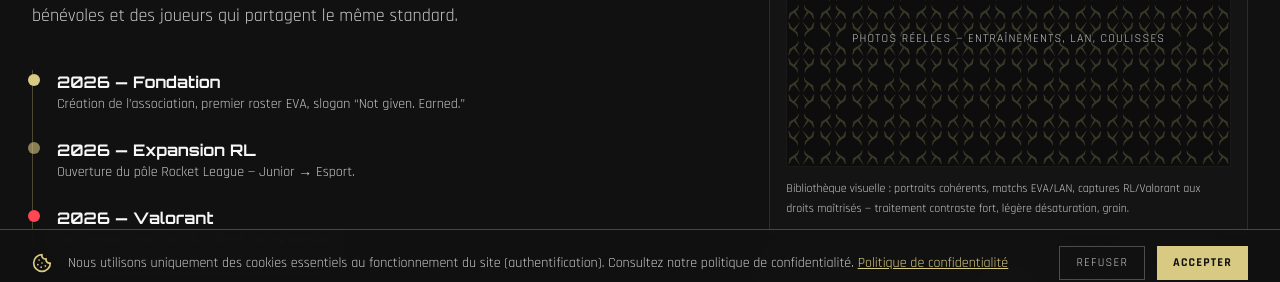
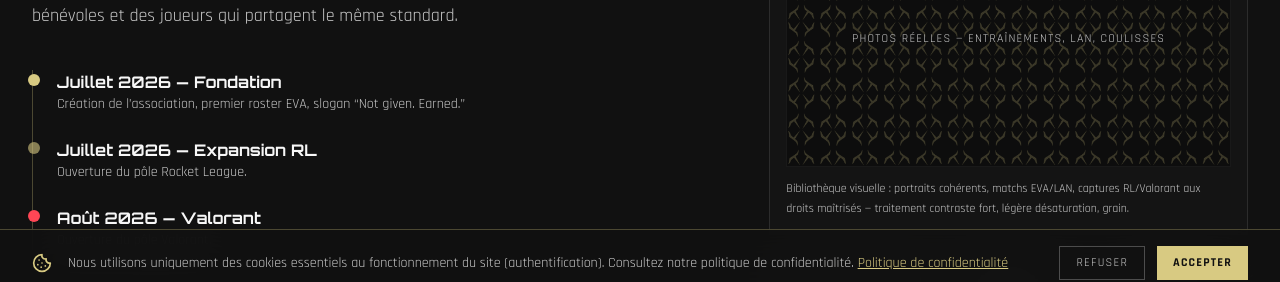
Before and after one commit to Elysiumweb/main, a React (Create React App) app: page /a-propos in a window 1280 px wide. Shown: the part 504-786 px from the top of the page. Built offline with nearby package versions, Linux system fonts and the light colour scheme; no server answers; the database is empty.

Commit message:
Update timeline entries in About page

```diff
--- a/src/pages/About.jsx
+++ b/src/pages/About.jsx
@@ -56,9 +56,9 @@
             <p className="text-[#c8c8c8] leading-relaxed text-lg">{t("about.history.text")}</p>
             {/* Chronologie */}
             <div className="mt-10 border-l border-[#D8CA82]/30 pl-6 space-y-6" data-testid="about-timeline">
-              <div className="relative"><span className="absolute -left-[29px] top-1 w-3 h-3 bg-[#D8CA82] rounded-full"/><p className="font-display font-bold text-[#f7f7f7]">2026 — Fondation</p><p className="text-sm text-[#c8c8c8]">Création de l’association, premier roster EVA, slogan “Not given. Earned.”</p></div>
-              <div className="relative"><span className="absolute -left-[29px] top-1 w-3 h-3 bg-[#D8CA82]/60 rounded-full"/><p className="font-display font-bold text-[#f7f7f7]">2026 — Expansion RL</p><p className="text-sm text-[#c8c8c8]">Ouverture du pôle Rocket League — Junior → Esport.</p></div>
-              <div className="relative"><span className="absolute -left-[29px] top-1 w-3 h-3 bg-[#FF4655] rounded-full"/><p className="font-display font-bold text-[#f7f7f7]">2026 — Valorant</p><p className="text-sm text-[#c8c8c8]">Deux rosters Valeureux & Vaillant, même exigence.</p></div>
+              <div className="relative"><span className="absolute -left-[29px] top-1 w-3 h-3 bg-[#D8CA82] rounded-full"/><p className="font-display font-bold text-[#f7f7f7]">Juillet 2026 — Fondation</p><p className="text-sm text-[#c8c8c8]">Création de l’association, premier roster EVA, slogan “Not given. Earned.”</p></div>
+              <div className="relative"><span className="absolute -left-[29px] top-1 w-3 h-3 bg-[#D8CA82]/60 rounded-full"/><p className="font-display font-bold text-[#f7f7f7]">Juillet 2026 — Expansion RL</p><p className="text-sm text-[#c8c8c8]">Ouverture du pôle Rocket League.</p></div>
+              <div className="relative"><span className="absolute -left-[29px] top-1 w-3 h-3 bg-[#FF4655] rounded-full"/><p className="font-display font-bold text-[#f7f7f7]">Août 2026 — Valorant</p><p className="text-sm text-[#c8c8c8]">Ouverture du pôle Valorant.</p></div>
             </div>
           </div>
           <div className="lg:col-span-5">
```
